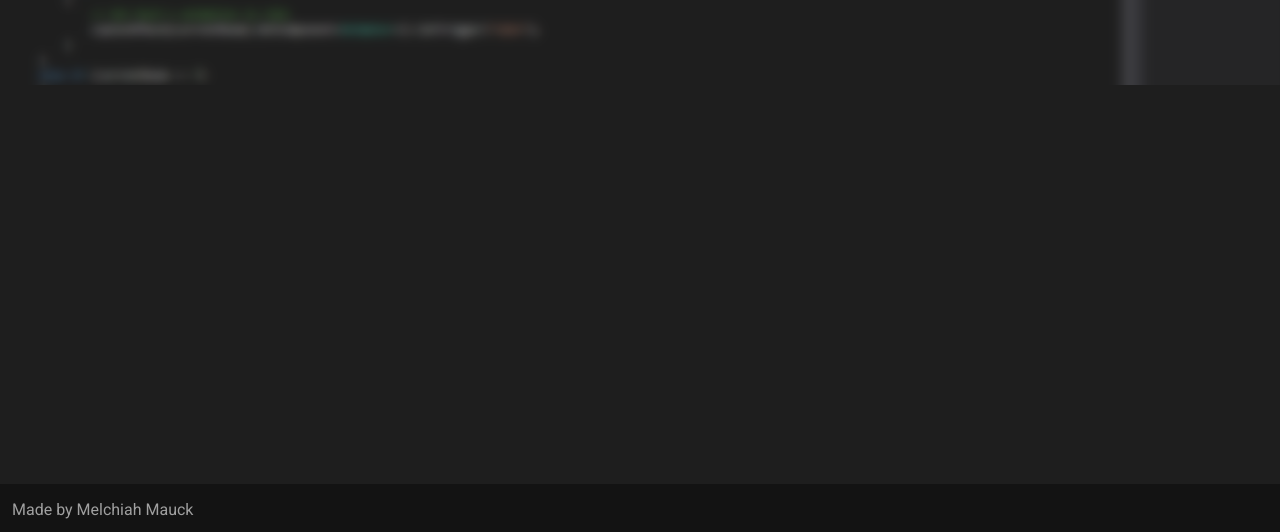
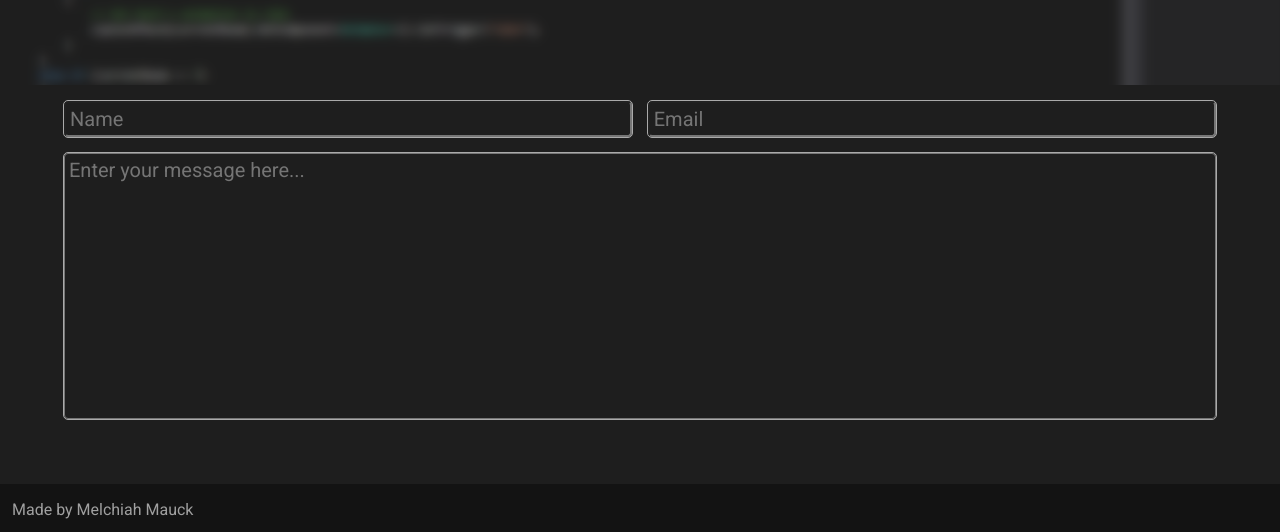
Before and after one commit to MechMel/web-dev-final, a plain HTML site: page contact.html in a window 1280 px wide. Shown: the part 268-800 px from the top of the page. Drawn offline with Linux system fonts and the light colour scheme.

Commit message:
Started fleshing out the form.

```diff
--- a/contact.html
+++ b/contact.html
@@ -1,12 +1,16 @@
 <!DOCTYPE html>
 <html lang="en">
   <head>
-    <title>Melchiah Mauck</title>
-    <link rel="icon" type="image/png" href="images/favicon.png" />
     <meta charset="UTF-8" />
     <meta http-equiv="X-UA-Compatible" content="IE=edge" />
     <meta name="viewport" content="width=device-width, initial-scale=1.0" />
+
+    <!-- Styling -->
+    <title>Melchiah Mauck</title>
+    <link rel="icon" type="image/png" href="images/favicon.png" />
     <link rel="stylesheet" href="style.css" />
+
+    <!-- Imports the Roboto font. -->
     <link rel="preconnect" href="https://fonts.googleapis.com" />
     <link rel="preconnect" href="https://fonts.gstatic.com" crossorigin />
     <link
@@ -18,6 +22,7 @@
     <script src="utils.js"></script>
     <div class="page-container">
       <div class="body-container">
+        <!-- Nav Bar -->
         <nav class="nav-bar">
           <li>
             <button onclick="goToPage('index.html')" class="nav-btn">
@@ -38,10 +43,44 @@
             <button class="nav-btn-here">Contact</button>
           </li>
         </nav>
+
+        <!-- Header -->
         <header class="header">
           <h1 class="header-title">Contact Me</h1>
         </header>
+
+        <!-- Contents -->
+        <form action="" class="form-chunk">
+          <div class="two-input-row">
+            <input
+              type="text"
+              id="name"
+              name="name"
+              placeholder="Name"
+              class="text-input"
+            />
+            <div class="cube-1rem"></div>
+            <input
+              type="email"
+              id="email"
+              name="email"
+              placeholder="Email"
+              class="text-input"
+            />
+          </div>
+          <div class="cube-1rem"></div>
+          <div class="two-input-row">
+            <textarea
+              id="message"
+              name="message"
+              placeholder="Enter your message here..."
+              class="text-input-multi-line"
+            ></textarea>
+          </div>
+        </form>
       </div>
+
+      <!-- Footer -->
       <footer>
         <p class="footer-text">Made by Melchiah Mauck</p>
       </footer>
--- a/style.css
+++ b/style.css
@@ -3,7 +3,8 @@
   --background-color: #1e1e1e;
   --hover-gray: #3e3e3e;
   --primary-font: "Roboto", sans-serif;
-  --primary-text-color: white;
+  --text-color-primary: white;
+  --text-color-blank: #aaaaaa;
 }
 
 body {
@@ -36,7 +37,7 @@ body {
   font-family: var(--primary-font);
   font-size: 1.25rem;
   font-weight: 100;
-  color: var(--primary-text-color);
+  color: var(--text-color-primary);
   text-decoration: none;
   padding: 1.25rem;
 }
@@ -55,7 +56,7 @@ body {
   font-family: var(--primary-font);
   font-size: 1.25rem;
   font-weight: 100;
-  color: var(--primary-text-color);
+  color: var(--text-color-primary);
   text-decoration: none;
 }
 
@@ -85,12 +86,13 @@ body {
   font-family: var(--primary-font);
   font-size: 4rem;
   font-weight: 100;
-  color: var(--primary-text-color);
+  color: var(--text-color-primary);
   text-align: center;
 }
 
 @media (max-width: 1300px) {
-  .chunk {
+  .chunk,
+  .form-chunk {
     margin: 0 auto;
     width: 90%;
     padding: 0 0 1rem 0;
@@ -98,7 +100,8 @@ body {
   }
 }
 @media (min-width: 1300px) {
-  .chunk {
+  .chunk,
+  .form-chunk {
     margin: 0 auto;
     width: 50%;
     padding: 0 0 1rem 0;
@@ -110,7 +113,7 @@ body {
   font-family: var(--primary-font);
   font-size: 3rem;
   font-weight: 100;
-  color: var(--primary-text-color);
+  color: var(--text-color-primary);
   line-height: 1rem;
   padding: 0;
 }
@@ -120,7 +123,7 @@ body {
   font-family: var(--primary-font);
   font-size: 1.25rem;
   font-weight: 100;
-  color: var(--primary-text-color);
+  color: var(--text-color-primary);
   line-height: 1.5rem;
   padding: 0;
 }
@@ -186,7 +189,7 @@ footer {
   font-family: var(--primary-font);
   font-size: 2rem;
   font-weight: 100;
-  color: var(--primary-text-color);
+  color: var(--text-color-primary);
   line-height: 1rem;
   padding: 0;
 }
@@ -203,6 +206,56 @@ footer {
   line-height: 1.5rem;
 }
 
+.form-chunk {
+  padding: 1rem;
+}
+
+.two-input-row {
+  display: flex;
+}
+
+.cube-1rem {
+  width: 1rem;
+  height: 1rem;
+}
+
+.text-input,
+.text-input-multi-line {
+  background-color: var(--background-color);
+  border-radius: 0.25rem;
+  outline: 0.1rem solid var(--text-color-blank);
+  text-align: left;
+  font-family: var(--primary-font);
+  font-size: 1.25rem;
+  font-weight: 100;
+  color: var(--text-color-primary);
+  line-height: 1.5rem;
+  padding: 0.25rem;
+  width: 50%;
+}
+
+.text-input:focus,
+.text-input-multi-line:focus {
+  outline: 0.1rem solid var(--text-color-primary);
+}
+
+.text-input-multi-line {
+  height: 16rem;
+  width: 100%;
+  resize: none;
+}
+
+/* Override Chrome's auto-fill styling */
+input:-webkit-autofill,
+input:-webkit-autofill:hover,
+input:-webkit-autofill:focus,
+input:-webkit-autofill:active {
+  box-shadow: 0 0 0 30px var(--background-color) inset !important;
+  -webkit-box-shadow: 0 0 0 30px var(--background-color) inset !important;
+  -webkit-text-fill-color: var(--text-color-primary) !important;
+  color: var(--text-color-primary);
+}
+
 .footer-text {
   padding-left: 0.75rem;
   font-family: var(--primary-font);
```
Also changed, not shown: index.html (+13 -2 lines), projects.html (+16 -5 lines), work.html (+15 -4 lines).
